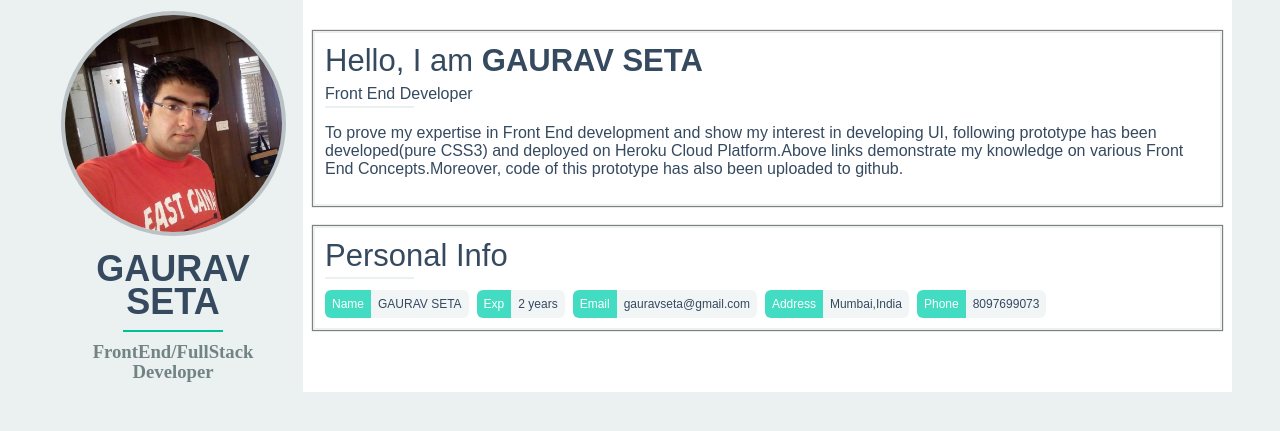
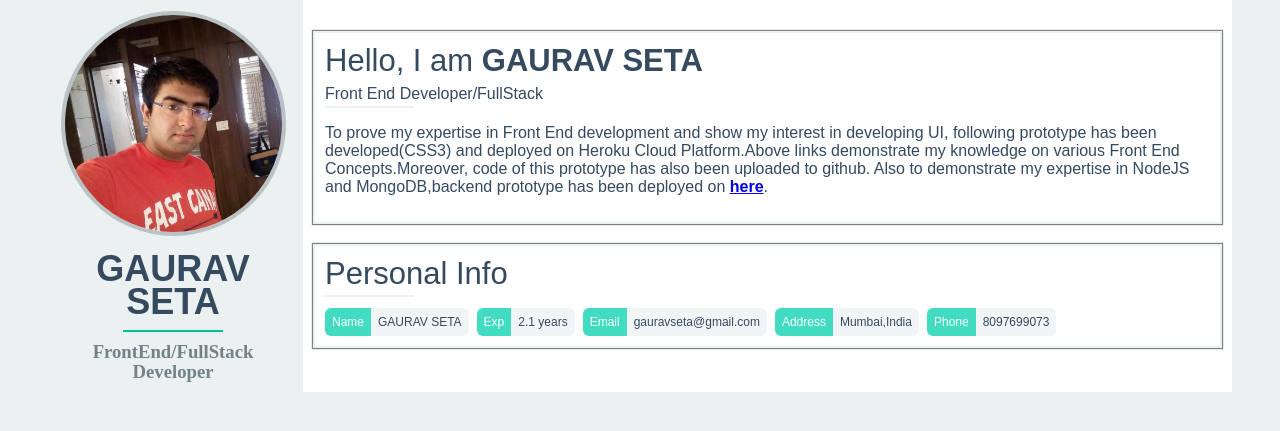
Before and after one commit to Gauravseta/Gaurav-Seta-Portfolio, a website: page views/index.html in a window 1280 px wide. Shown: the part 117-548 px from the top of the page. Drawn offline with nearby package versions, Linux system fonts and the light colour scheme; files that its build step writes are made by us from their sources; files whose address does not match are found by name.

Commit message:
adding backend links

```diff
--- a/styles/profile-page.css
+++ b/styles/profile-page.css
@@ -199,6 +199,12 @@
 		border-bottom-right-radius:6px;
 	}
 
+	.here-text {
+		text-decoration:underline;
+		font-weight:bold;
+		cursor:pointer
+	}
+
 
 	@media only screen and (min-width:620px){
 		.left-section {
--- a/views/index.html
+++ b/views/index.html
@@ -43,10 +43,10 @@
 				<div class="text-profile"><h1>PROFILE</h1></div>
 				<div class="text-item-container">
 					<div class="title">Hello, I am <strong>GAURAV SETA</strong></div>
-					<div class="subtitle">Front End Developer</div>
+					<div class="subtitle">Front End Developer/FullStack</div>
 					<div class="divider">
 					</div>
-					<p>To prove my expertise in Front End development and show my interest in developing UI, following prototype has been developed(pure CSS3) and deployed on Heroku Cloud Platform.Above links demonstrate my knowledge on various Front End Concepts.Moreover, code of this prototype has also been uploaded to github.</p>
+					<p>To prove my expertise in Front End development and show my interest in developing UI, following prototype has been developed(CSS3) and deployed on Heroku Cloud Platform.Above links demonstrate my knowledge on various Front End Concepts.Moreover, code of this prototype has also been uploaded to github. Also to demonstrate my expertise in NodeJS and MongoDB,backend prototype has been deployed on <a href="https://gaurav-library.herokuapp.com" class="here-text">here</a>. </p>
 				</div>
 				<div class="text-item-container">
 					<div class="title">Personal Info</strong></div>
@@ -56,7 +56,7 @@
 							<div class="key">Name</div><div class="value">GAURAV SETA</div>
 						</div>
 						<div class="personal-info-tags">
-							<div class="key">Exp</div><div class="value">2 years</div>
+							<div class="key">Exp</div><div class="value">2.1 years</div>
 						</div>
 						<div class="personal-info-tags">
 							<div class="key">Email</div><div class="value">gauravseta@gmail.com</div>
```
